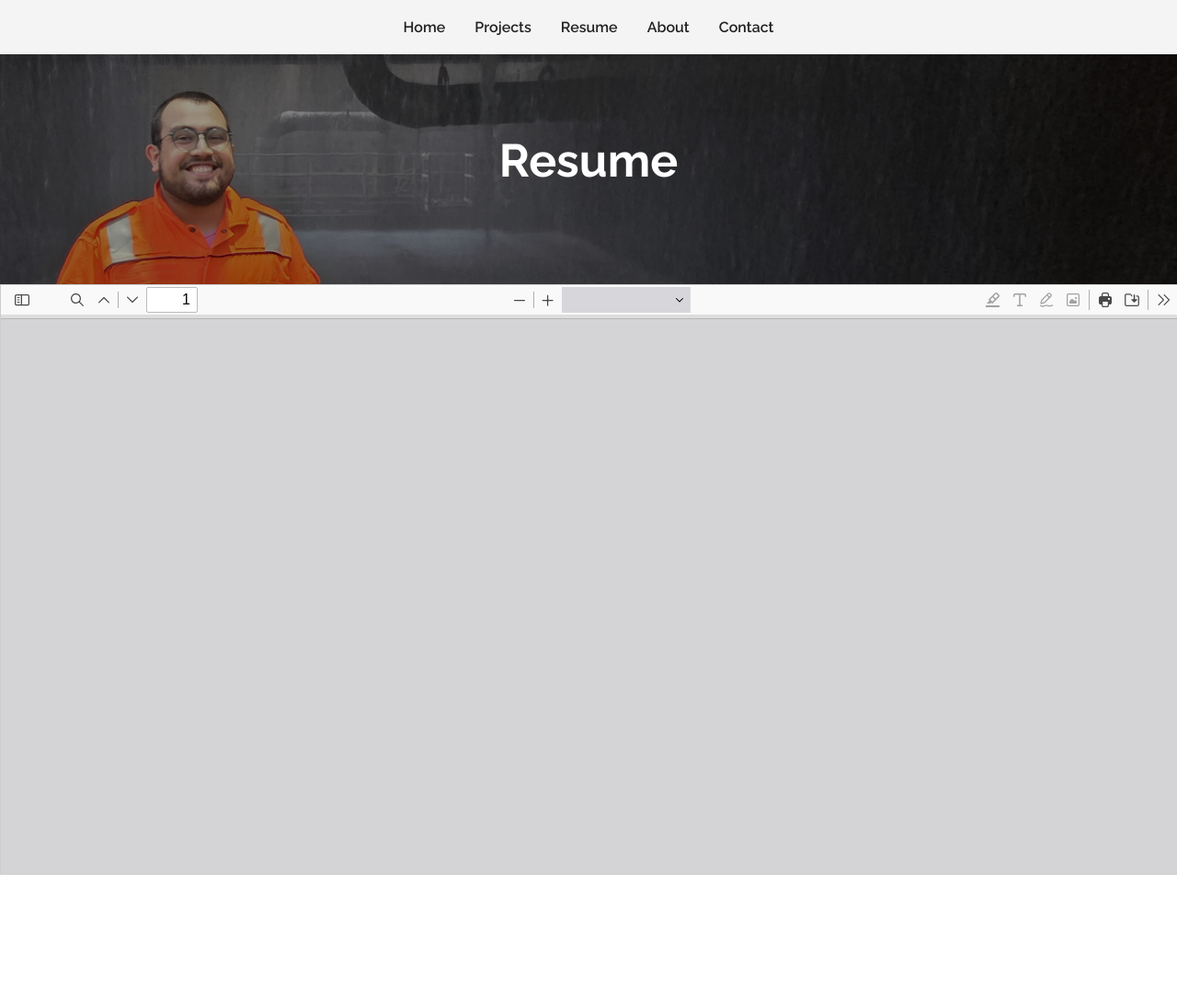
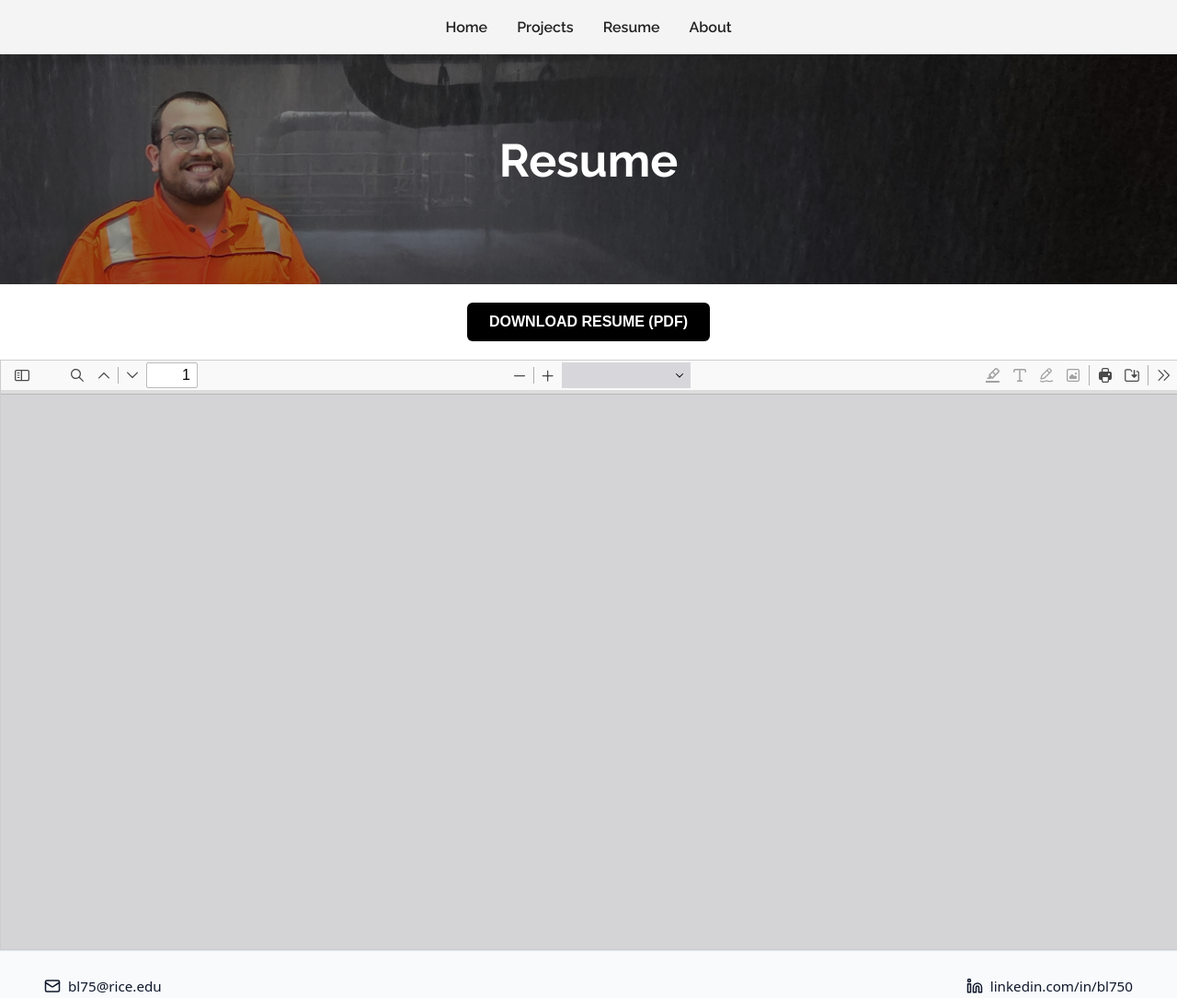
Before and after one commit to ZeusWK/brandonian.github.io, a plain HTML site: page resume.html in a window 1280 px wide. Shown: the whole page at 92% size. Before the commit the page ends 955 px from the top, so only its background shows below. Drawn offline with Linux system fonts and the light colour scheme; no server answers.

Commit message:
took out contact file and just added my contact under each page, just streamlined it more. Added a download button for my resume and added a footer.js file to add the footer to each page.

```diff
--- /dev/null
+++ b/footer.js
@@ -0,0 +1,76 @@
+const footerHTML = `
+  <style>
+    html, body {
+      margin: 0;
+      min-height: 100vh;
+    }
+    body {
+      display: flex;
+      flex-direction: column;
+    }
+    .contact-footer {
+      width: 100%;
+      margin-top: auto;
+      padding: 1.75rem 3rem;
+      background-color: #f8fafc;
+      border-top: 1px solid #e2e8f0;
+      box-sizing: border-box;
+      font-family: system-ui, -apple-system, sans-serif;
+    }
+    .contact-links {
+      width: 100%;
+      display: flex;
+      flex-wrap: wrap;
+      justify-content: space-between;
+      align-items: center;
+      gap: 1rem;
+    }
+    .contact-item {
+      display: inline-flex;
+      align-items: center;
+      gap: 0.5rem;
+      color: #0f172a;
+      text-decoration: none;
+      font-size: 0.95rem;
+      font-weight: 500;
+      user-select: text;
+      transition: color 0.15s ease;
+    }
+    .contact-item:hover {
+      color: #b25555;
+      text-decoration: underline;
+      text-underline-offset: 4px;
+    }
+    .contact-item::selection,
+    .contact-item span::selection {
+      background-color: #b25555;
+      color: #ffffff;
+    }
+    @media (max-width: 540px) {
+      .contact-footer {
+        padding: 1.5rem 1.25rem;
+      }
+    }
+  </style>
+  <footer class="contact-footer">
+    <div class="contact-links">
+      <a href="mailto:bl75@rice.edu" class="contact-item">
+        <svg width="18" height="18" viewBox="0 0 24 24" fill="none" stroke="currentColor" stroke-width="2" stroke-linecap="round" stroke-linejoin="round">
+          <rect width="20" height="16" x="2" y="4" rx="2"/>
+          <path d="m22 7-8.97 5.7a1.94 1.94 0 0 1-2.06 0L2 7"/>
+        </svg>
+        <span>bl75@rice.edu</span>
+      </a>
+      <a href="https://www.linkedin.com/in/bl750/" target="_blank" rel="noopener noreferrer" class="contact-item">
+        <svg width="18" height="18" viewBox="0 0 24 24" fill="none" stroke="currentColor" stroke-width="2" stroke-linecap="round" stroke-linejoin="round">
+          <path d="M16 8a6 6 0 0 1 6 6v7h-4v-7a2 2 0 0 0-2-2 2 2 0 0 0-2 2v7h-4v-7a6 6 0 0 1 6-6z"/>
+          <rect width="4" height="12" x="2" y="9"/>
+          <circle cx="4" cy="4" r="2"/>
+        </svg>
+        <span>linkedin.com/in/bl750</span>
+      </a>
+    </div>
+  </footer>
+`;
+
+document.body.insertAdjacentHTML("beforeend", footerHTML);
--- a/index.html
+++ b/index.html
@@ -11,7 +11,6 @@
     <a href="projects.html">Projects</a>
     <a href="resume.html">Resume</a>
     <a href="about.html">About</a>
-    <a href="contact.html">Contact</a>
   </nav>
 <div class="hero-banner">
 <h1 class="center-text" style="font-size: 20px">
@@ -94,5 +93,6 @@
     </div>
   </div>
 </div>
+<script src="footer.js" defer></script>
 </body>
 </html>
--- a/resume.html
+++ b/resume.html
@@ -11,17 +11,20 @@
     <a href="projects.html">Projects</a>
     <a href="resume.html">Resume</a>
     <a href="about.html">About</a>
-    <a href="contact.html">Contact</a>
   </nav>
 <div class="hero-banner">
 <h1 class="center-text" style="font-size: 50px; display: block; margin-top: 15px">
     Resume
 </h1>
 </div>
+<a href="LozanoBrandonResume.pdf" download="Brandon_Lozano_Resume.pdf" class="resume-download-btn">
+  DOWNLOAD RESUME (PDF)
+</a>
 <iframe
   src="/pdfjs-6.5.438-dist/web/viewer.html?file=LozanoBrandonResume.pdf"
   width="100%"
   style="height: 80vh; border: 1px solid #ccc;">
 </iframe>
+<script src="footer.js" defer></script>
 </body>
 </html>
--- a/style.css
+++ b/style.css
@@ -116,3 +116,70 @@ body {
 .inline-row h3 {
   margin: 0;           /* Crucial: removes default heading margins that throw off centering */
 }
+
+.resume-download-btn {
+  display: block;
+  width: fit-content;
+  margin: 20px auto;
+  padding: 12px 24px;
+  background-color: #000000;
+  color: #ffffff;
+  font-family: sans-serif;
+  font-size: 16px;
+  font-weight: 600;
+  text-decoration: none;
+  border-radius: 6px;
+  transition: background-color 0.2s ease;
+}
+
+.resume-download-btn:hover {
+  background-color: #b25555;
+}
+
+.contact-container {
+  text-align: center;
+  font-family: sans-serif;
+  margin: 40px auto;
+  padding: 20px;
+}
+
+.contact-header {
+  font-size: 16px;
+  color: #475569;
+  text-transform: uppercase;
+  letter-spacing: 1px;
+  margin-bottom: 6px;
+}
+
+.contact-email {
+  margin-top: 0;
+  margin-bottom: 24px;
+  font-size: 18px;
+}
+
+.contact-email a {
+  color: #000000;
+  text-decoration: none;
+  font-weight: 500;
+  transition: color 0.2s ease;
+}
+
+.contact-email a:hover {
+  color: #b25555;
+}
+
+.linkedin-btn {
+  display: inline-block;
+  padding: 12px 24px;
+  background-color: #0a66c2;
+  color: #ffffff;
+  font-size: 16px;
+  font-weight: 600;
+  text-decoration: none;
+  border-radius: 6px;
+  transition: background-color 0.2s ease;
+}
+
+.linkedin-btn:hover {
+  background-color: #004182;
+}
```
Also changed, not shown: contact.html (deleted).
